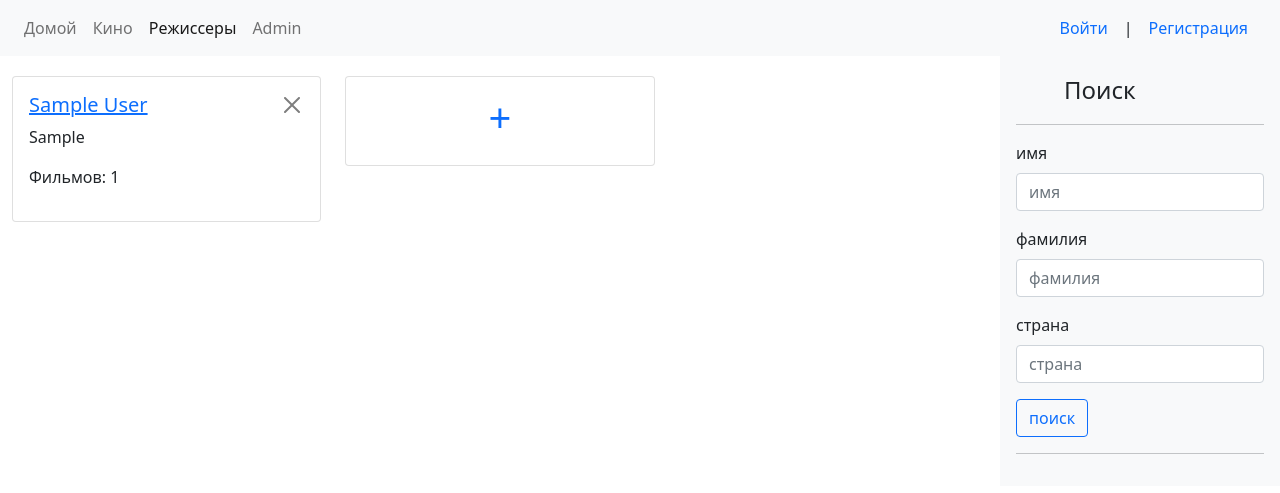
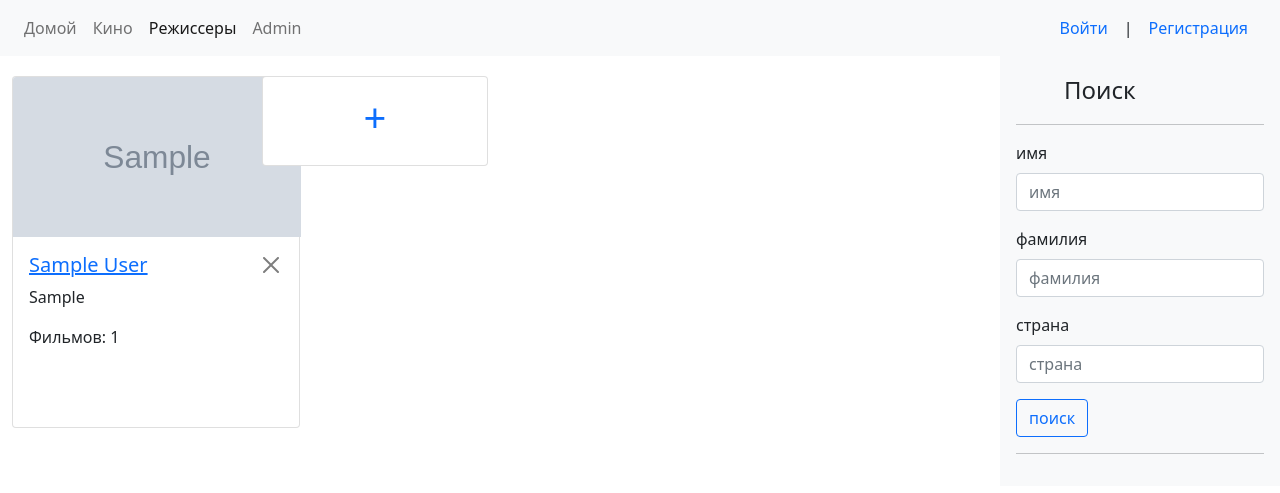
Before and after one commit to Limenomen/Django_test_project, a Django app: page /directors/ in a window 1280 px wide. Shown: the top 493 px of the page. Run offline with Django 3.2, Linux system fonts and the light colour scheme; tables that the repository leaves empty hold one stand-in row (values such as "Sample post"); grey boxes marked "Sample" are stand-in pictures; some libraries are stand-ins or nearby versions.

Commit message:
#3 реализовано отображение картинок

```diff
--- a/core/templates/core/director_form.html
+++ b/core/templates/core/director_form.html
@@ -2,7 +2,7 @@
 {% load bootstrap5 %}
 {% block content %}
 <div style="width: 50%; margin: 1rem">
-<form method="post">{% csrf_token %}
+<form method="post" enctype="multipart/form-data">{% csrf_token %}
     {% bootstrap_form form %}
     <input type="submit" value="сохранить">
 </form>
--- a/core/templates/core/directors.html
+++ b/core/templates/core/directors.html
@@ -3,10 +3,11 @@
 {% block content %}
 <p class="tab"></p>
 <div class="container">
-    <div class="row row-cols-1 row-cols-md-3 g-4">
+    <div class="row row-cols-1 row-cols-md-4 g-4">
         {% for director in director_list %}
         <div class="col">
-            <div class="card">
+            <div class="card" style="width: 18rem; height: 22rem">
+                <img class="card-img-top" src="{{ director.image.url }}" style="width: 18rem; height: 10rem; object-fit: cover;">
                 <div class="card-body">
                     <button aria-label="Close" class="btn-close"
                             onclick="location.href='{% url 'core:director_delete' director.pk%}'"
--- a/core/templates/core/movies.html
+++ b/core/templates/core/movies.html
@@ -1,8 +1,6 @@
 {% extends 'core/index.html' %}
 {% block content %}
-<style>
-    .gallery5 img { width: 150px; height: 150px; object-fit: cover; }
-</style>
+
 <p class="tab"></p>
 <div class="container">
     <div class="row row-cols-1 row-cols-md-4 g-5">
```
